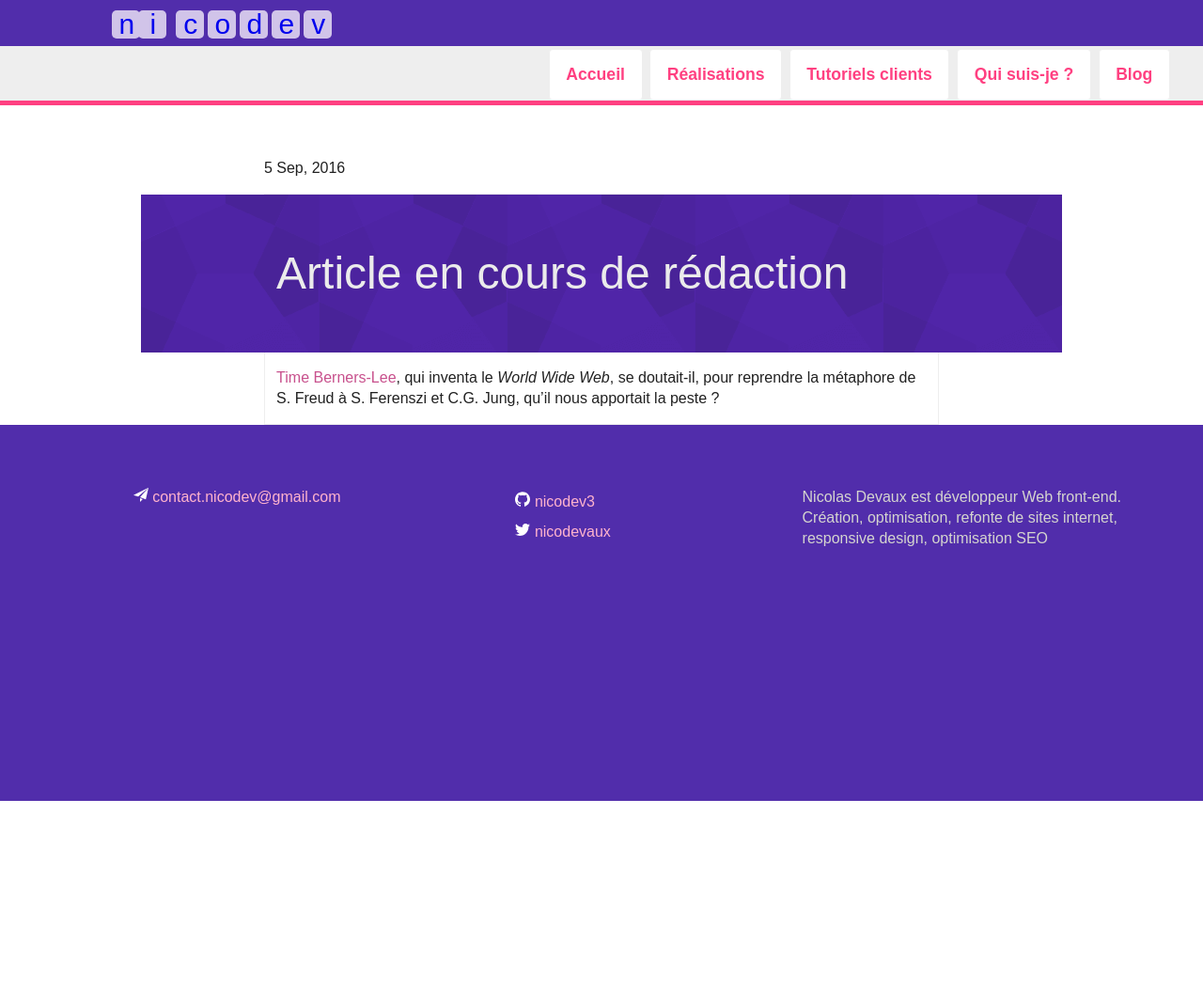
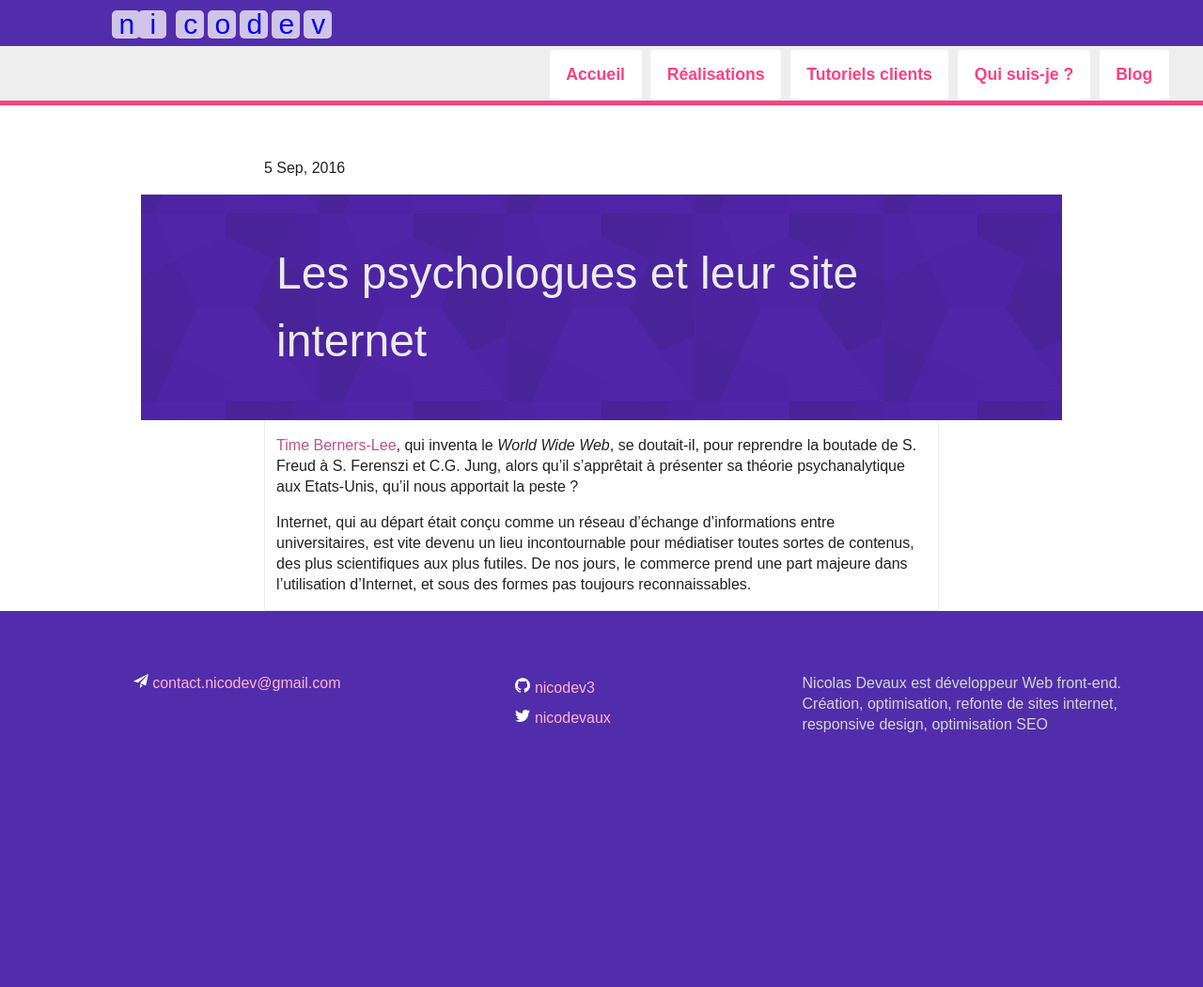
Before and after one commit to nicodev3/nicodev3.github.io, a Jekyll site: the page built from _posts/2016-09-05-site-internet-psychologues.md, in a window 1280 px wide. Shown: the whole page at 94% size. Built offline with Jekyll 4.4.1, drawn with Linux system fonts in a browser that asks for light colours; nearby versions of some CDN libraries; comment, search, counter and statistics services are not loaded; before the commit the page ends 900 px from its top, so only the background shows below that.

Commit message:
Update 2016-09-05-site-internet-psychologues.md

```diff
--- a/_posts/2016-09-05-site-internet-psychologues.md
+++ b/_posts/2016-09-05-site-internet-psychologues.md
@@ -8,6 +8,8 @@ published: true
 excerpt: "De plus en plus de psychologues se font connaître via un site internet. Cet article est une reflexion sur les bonnes pratiques en termes de présentation de son activité au public"
 ---
 
-# Article en cours de rédaction
+# Les psychologues et leur site internet
 
-[Time Berners-Lee](https://fr.wikipedia.org/wiki/Tim_Berners-Lee), qui inventa le *World Wide Web*, se doutait-il, pour reprendre la métaphore de S. Freud à S. Ferenszi et C.G. Jung, qu'il nous apportait la peste&nbsp;?
+[Time Berners-Lee](https://fr.wikipedia.org/wiki/Tim_Berners-Lee), qui inventa le *World Wide Web*, se doutait-il, pour reprendre la boutade de S. Freud à S. Ferenszi et C.G. Jung, alors qu'il s'apprêtait à présenter sa théorie psychanalytique aux Etats-Unis, qu'il nous apportait la peste&nbsp;?
+
+Internet, qui au départ était conçu comme un réseau d'échange d'informations entre universitaires, est vite devenu un lieu incontournable pour médiatiser toutes sortes de contenus, des plus scientifiques aux plus futiles. De nos jours, le commerce prend une part majeure dans l'utilisation d'Internet, et sous des formes pas toujours reconnaissables.
```
